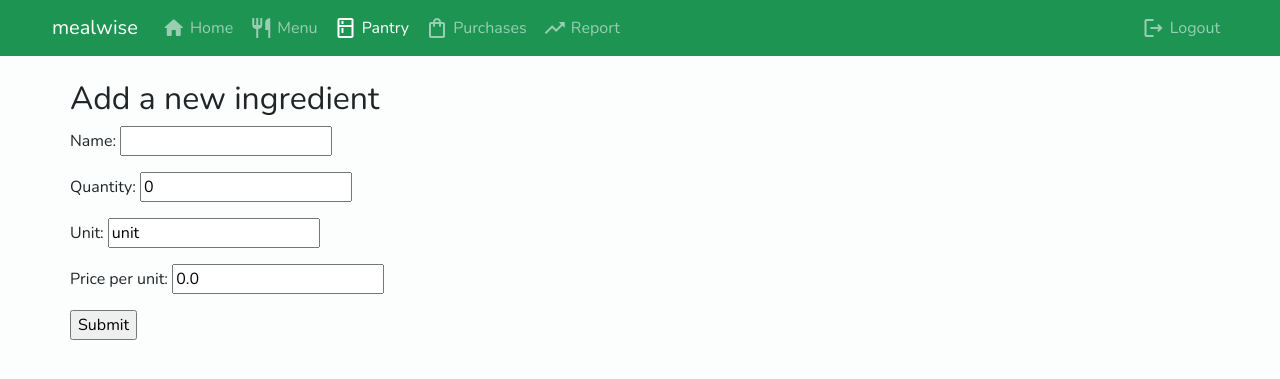
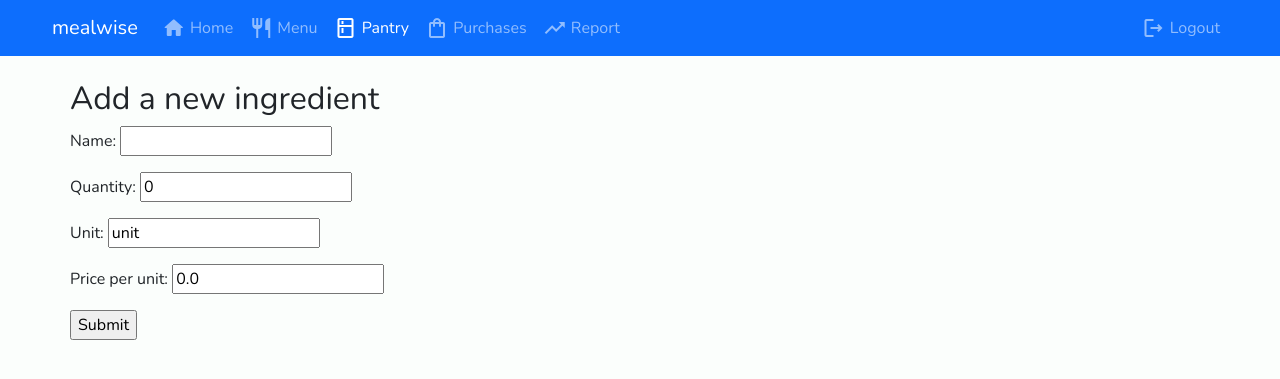
Before and after one commit to iamjameswalters/codecademy-mealwise, a Django app: page /ingredients/add in a window 1280 px wide. Shown: the top 379 px of the page. Run offline with Django 3.2, Linux system fonts and the light colour scheme; the visitor is signed in with stand-in values (Sample User, id 1); some libraries are stand-ins or nearby versions.

Commit message:
Changed navbar to a BS semantic color

```diff
--- a/mealwise/inventory/templates/base.html
+++ b/mealwise/inventory/templates/base.html
@@ -33,7 +33,7 @@
 </head>
 
 <body>
-  <nav class="navbar navbar-expand-sm navbar-dark mealwise-bg-darkgreen">
+  <nav class="navbar navbar-expand-sm navbar-dark bg-primary">
     <div class="container" style="max-width: 1200px">
       <a class="navbar-brand" href="{% url 'home' %}">mealwise</a>
       <button class="navbar-toggler" type="button" data-bs-toggle="collapse" data-bs-target="#collapseNavTarget"
```
